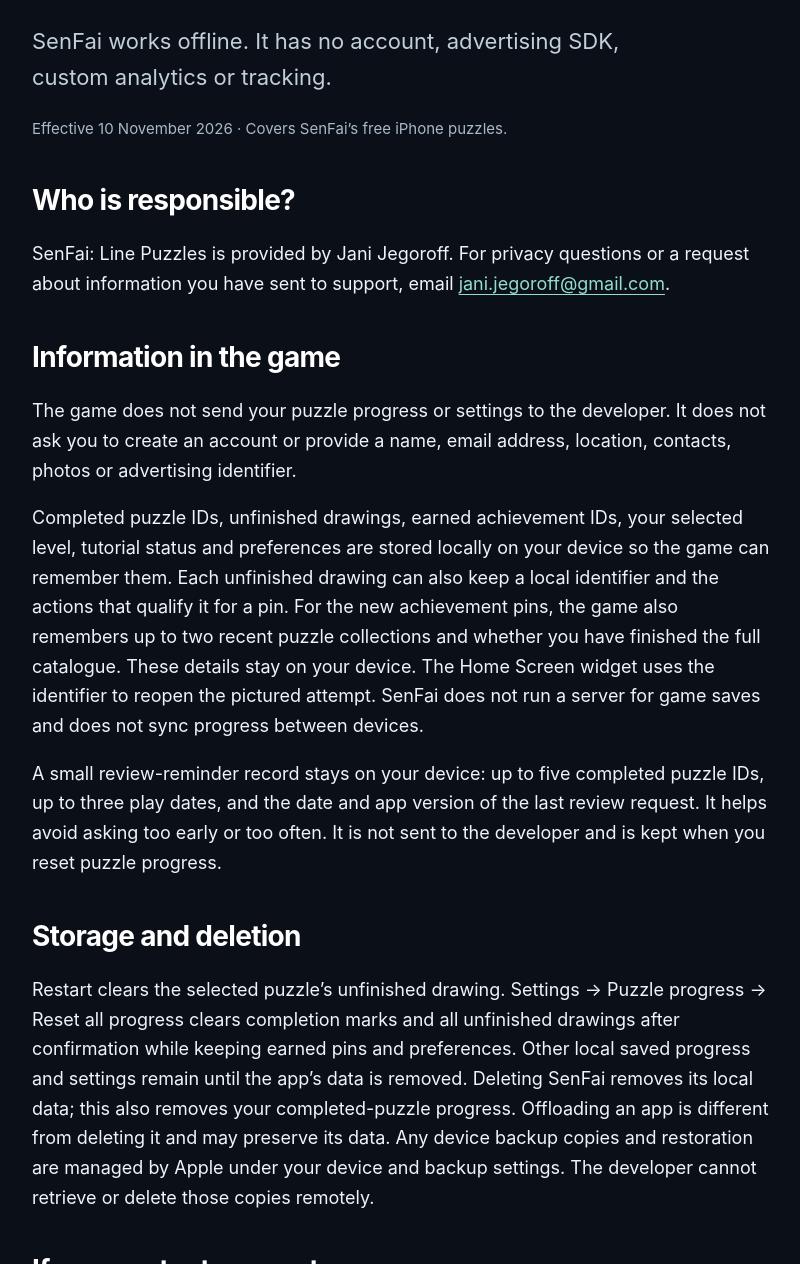
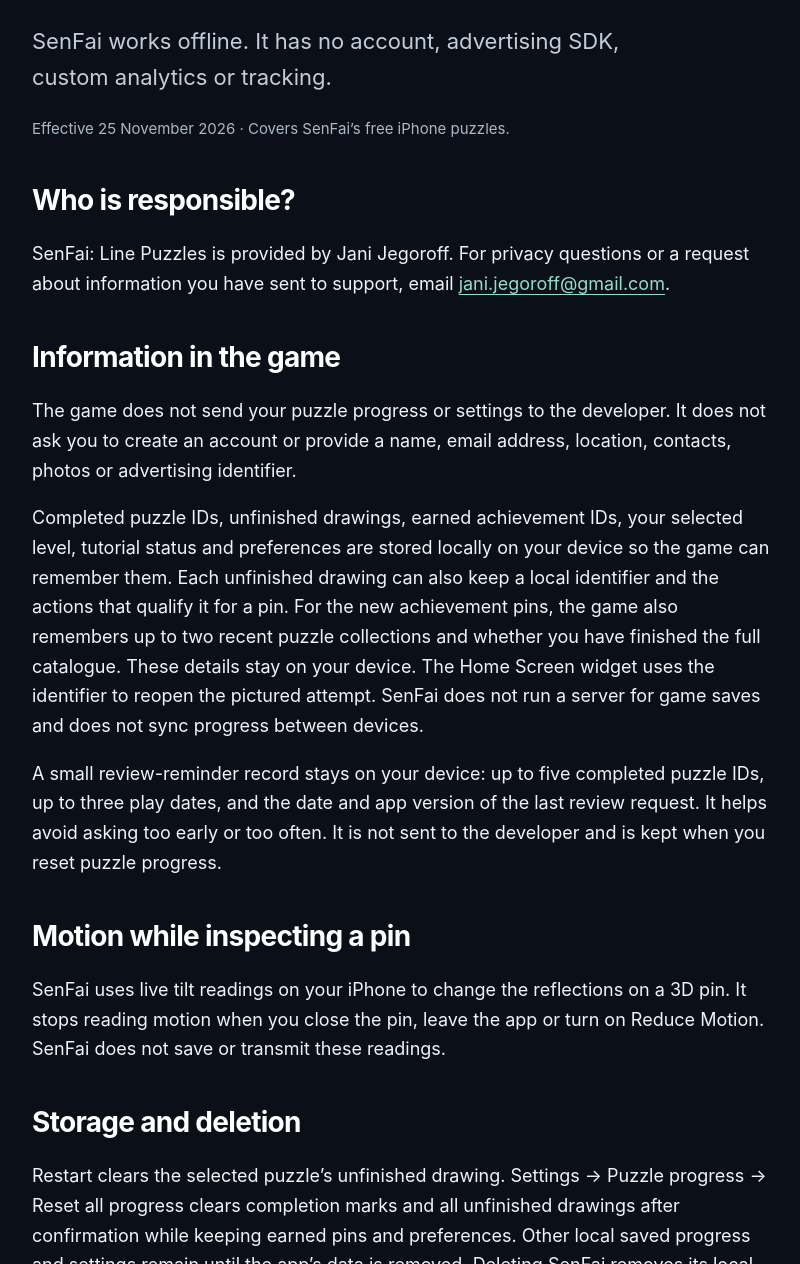
Before and after one commit to JaniJegoroff/senfai, a plain HTML site: page privacy.html in a window 1280 px wide. Shown: the part 289-1553 px from the top of the page, without its empty margins (68-868 px from the left). Drawn offline with Linux system fonts and the light colour scheme.

Commit message:
docs: explain collectible pin inspection and motion privacy

```diff
--- a/privacy.html
+++ b/privacy.html
@@ -23,7 +23,7 @@
 <p class="eyebrow">Your game. Your device.</p>
 <h1>Privacy policy</h1>
 <p class="lead">SenFai works offline. It has no account, advertising SDK, custom analytics or tracking.</p>
-<p class="muted">Effective 10 November 2026 · Covers SenFai’s free iPhone puzzles.</p>
+<p class="muted">Effective 25 November 2026 · Covers SenFai’s free iPhone puzzles.</p>
 </div>
 <article class="article">
 <h2>Who is responsible?</h2>
@@ -32,6 +32,8 @@
 <p>The game does not send your puzzle progress or settings to the developer. It does not ask you to create an account or provide a name, email address, location, contacts, photos or advertising identifier.</p>
 <p>Completed puzzle IDs, unfinished drawings, earned achievement IDs, your selected level, tutorial status and preferences are stored locally on your device so the game can remember them. Each unfinished drawing can also keep a local identifier and the actions that qualify it for a pin. For the new achievement pins, the game also remembers up to two recent puzzle collections and whether you have finished the full catalogue. These details stay on your device. The Home Screen widget uses the identifier to reopen the pictured attempt. SenFai does not run a server for game saves and does not sync progress between devices.</p>
 <p>A small review-reminder record stays on your device: up to five completed puzzle IDs, up to three play dates, and the date and app version of the last review request. It helps avoid asking too early or too often. It is not sent to the developer and is kept when you reset puzzle progress.</p>
+<h2>Motion while inspecting a pin</h2>
+<p>SenFai uses live tilt readings on your iPhone to change the reflections on a 3D pin. It stops reading motion when you close the pin, leave the app or turn on Reduce Motion. SenFai does not save or transmit these readings.</p>
 <h2>Storage and deletion</h2>
 <p>Restart clears the selected puzzle’s unfinished drawing. Settings → Puzzle progress → Reset all progress clears completion marks and all unfinished drawings after confirmation while keeping earned pins and preferences. Other local saved progress and settings remain until the app’s data is removed. Deleting SenFai removes its local data; this also removes your completed-puzzle progress. Offloading an app is different from deleting it and may preserve its data. Any device backup copies and restoration are managed by Apple under your device and backup settings. The developer cannot retrieve or delete those copies remotely.</p>
 <h2>If you contact support</h2>
```
Also changed, not shown: support.html (+1 -0 lines).
